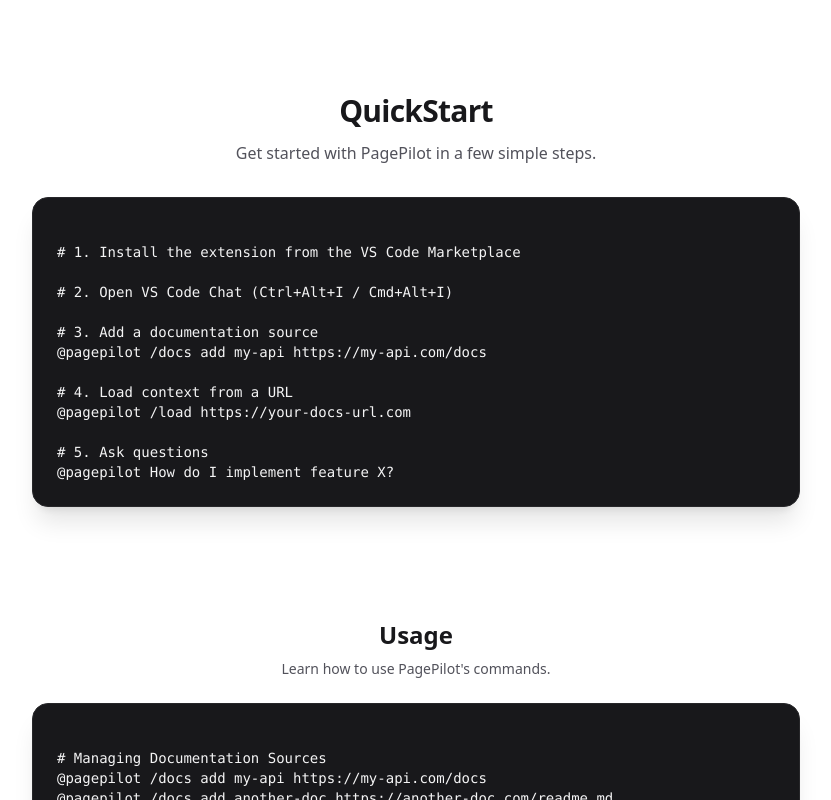
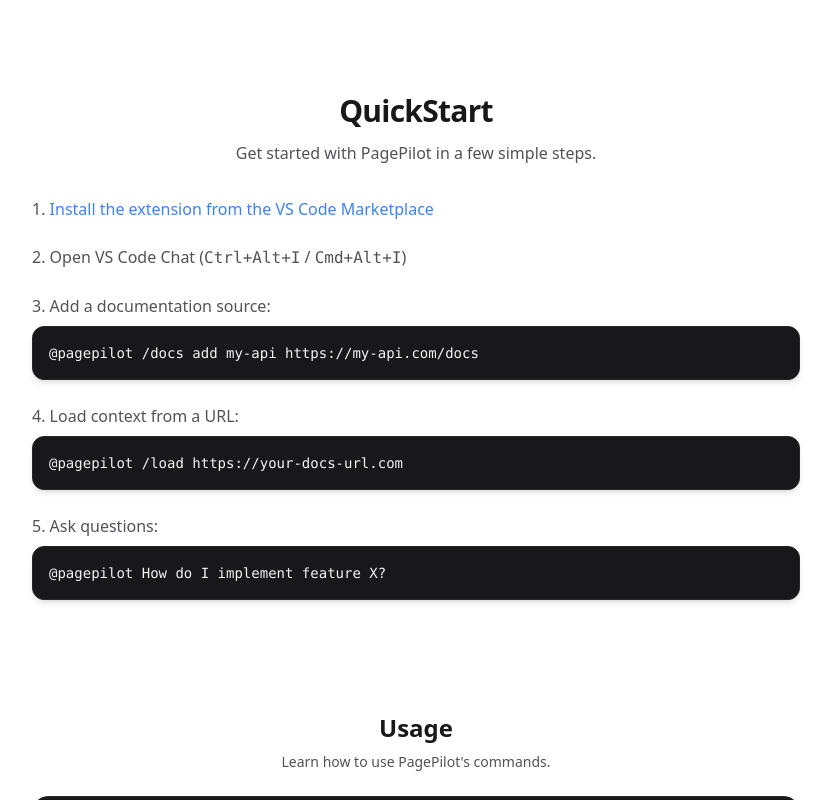
Before and after one commit to dmux/pagepilot, a website built with webpack: page docs/index.html in a window 1280 px wide. Shown: the part 934-1734 px from the top of the page, without its empty margins (224-1055 px from the left). Built offline with nearby package versions, Linux system fonts and the light colour scheme.

Commit message:
feat: add installation link and improve QuickStart instructions in documentation

```diff
--- a/docs/index.html
+++ b/docs/index.html
@@ -55,6 +55,9 @@
           PagePilot is a VS Code Chat participant that automatically loads external context (documentation, APIs, README files) to provide enhanced responses.
         </p>
         <div class="mt-8 flex flex-wrap items-center justify-center md:justify-start gap-3">
+          <a class="inline-flex items-center gap-2 px-4 py-2 rounded-lg bg-blue-600 text-white hover:opacity-90" href="vscode:extension/rfsales.pagepilot">
+            Install VS Code Extension
+          </a>
           <a class="px-4 py-2 rounded-lg bg-zinc-900 text-white hover:opacity-90 dark:bg-white dark:text-zinc-900" href="#quick-start">QuickStart</a>
           <a class="px-4 py-2 rounded-lg border border-zinc-300 hover:bg-zinc-50 dark:border-zinc-700 dark:hover:bg-zinc-900" href="#features">Features</a>
         </div>
@@ -109,20 +112,26 @@
       <p class="mt-3 text-zinc-600 dark:text-zinc-300">Get started with PagePilot in a few simple steps.</p>
     </div>
     <div class="mt-8 relative max-w-3xl mx-auto">
-<pre class="rounded-2xl bg-zinc-900 text-zinc-100 p-6 overflow-x-auto text-sm shadow-xl border border-zinc-800"><code>
-# 1. Install the extension from the VS Code Marketplace
-
-# 2. Open VS Code Chat (Ctrl+Alt+I / Cmd+Alt+I)
-
-# 3. Add a documentation source
-@pagepilot /docs add my-api https://my-api.com/docs
-
-# 4. Load context from a URL
-@pagepilot /load https://your-docs-url.com
-
-# 5. Ask questions
-@pagepilot How do I implement feature X?
-</code></pre>
+<ol class="list-decimal list-inside space-y-6 text-zinc-600 dark:text-zinc-300">
+      <li>
+        <a href="vscode:extension/rfsales.pagepilot" class="text-blue-500 hover:underline">Install the extension from the VS Code Marketplace</a>
+      </li>
+      <li>
+        Open VS Code Chat (<code>Ctrl+Alt+I</code> / <code>Cmd+Alt+I</code>)
+      </li>
+      <li>
+        Add a documentation source:
+        <pre class="rounded-xl bg-zinc-900 text-zinc-100 p-4 mt-2 overflow-x-auto text-sm shadow-md border border-zinc-800"><code>@pagepilot /docs add my-api https://my-api.com/docs</code></pre>
+      </li>
+      <li>
+        Load context from a URL:
+        <pre class="rounded-xl bg-zinc-900 text-zinc-100 p-4 mt-2 overflow-x-auto text-sm shadow-md border border-zinc-800"><code>@pagepilot /load https://your-docs-url.com</code></pre>
+      </li>
+      <li>
+        Ask questions:
+        <pre class="rounded-xl bg-zinc-900 text-zinc-100 p-4 mt-2 overflow-x-auto text-sm shadow-md border border-zinc-800"><code>@pagepilot How do I implement feature X?</code></pre>
+      </li>
+    </ol>
     </div>
   </section>
 
```
